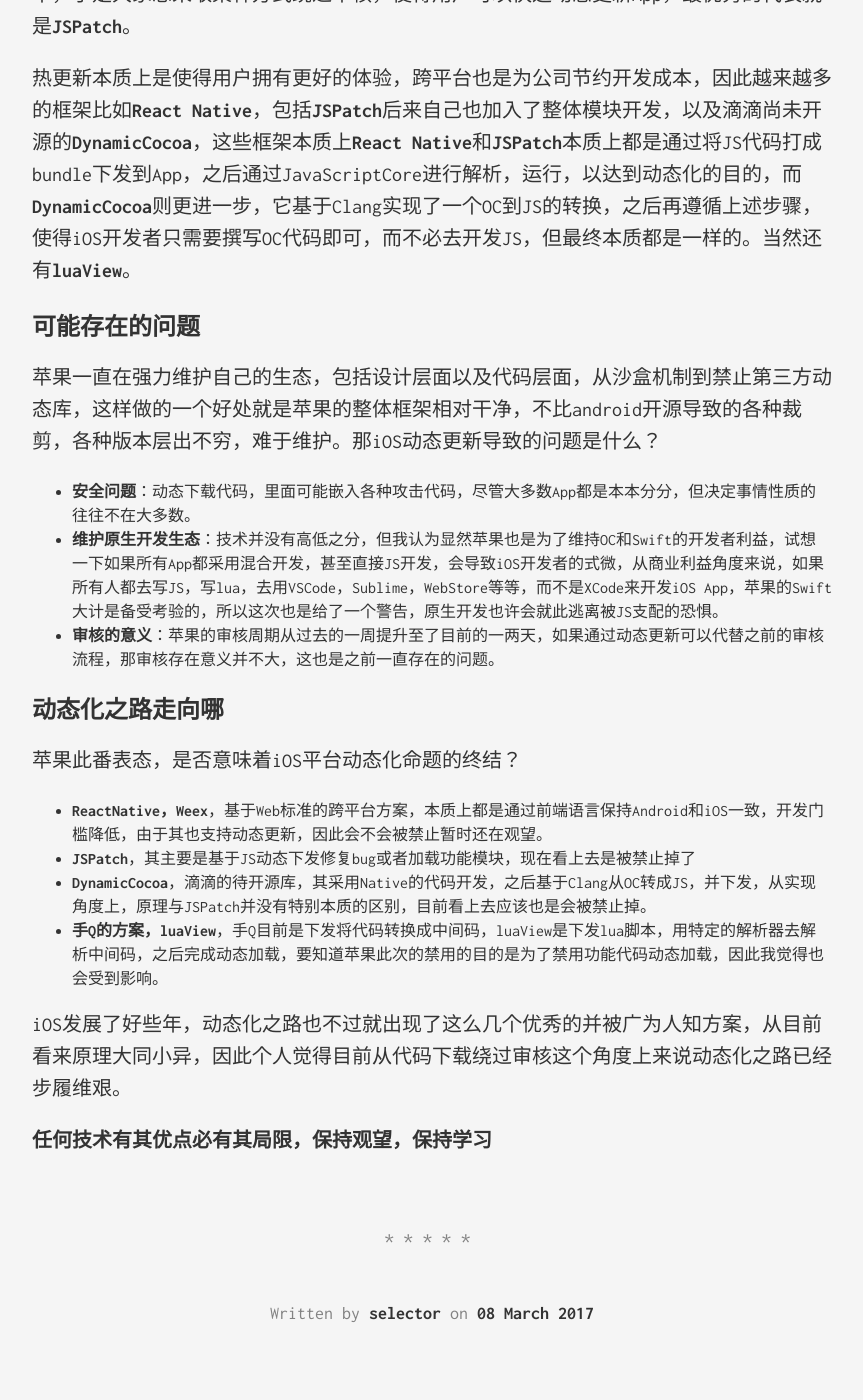
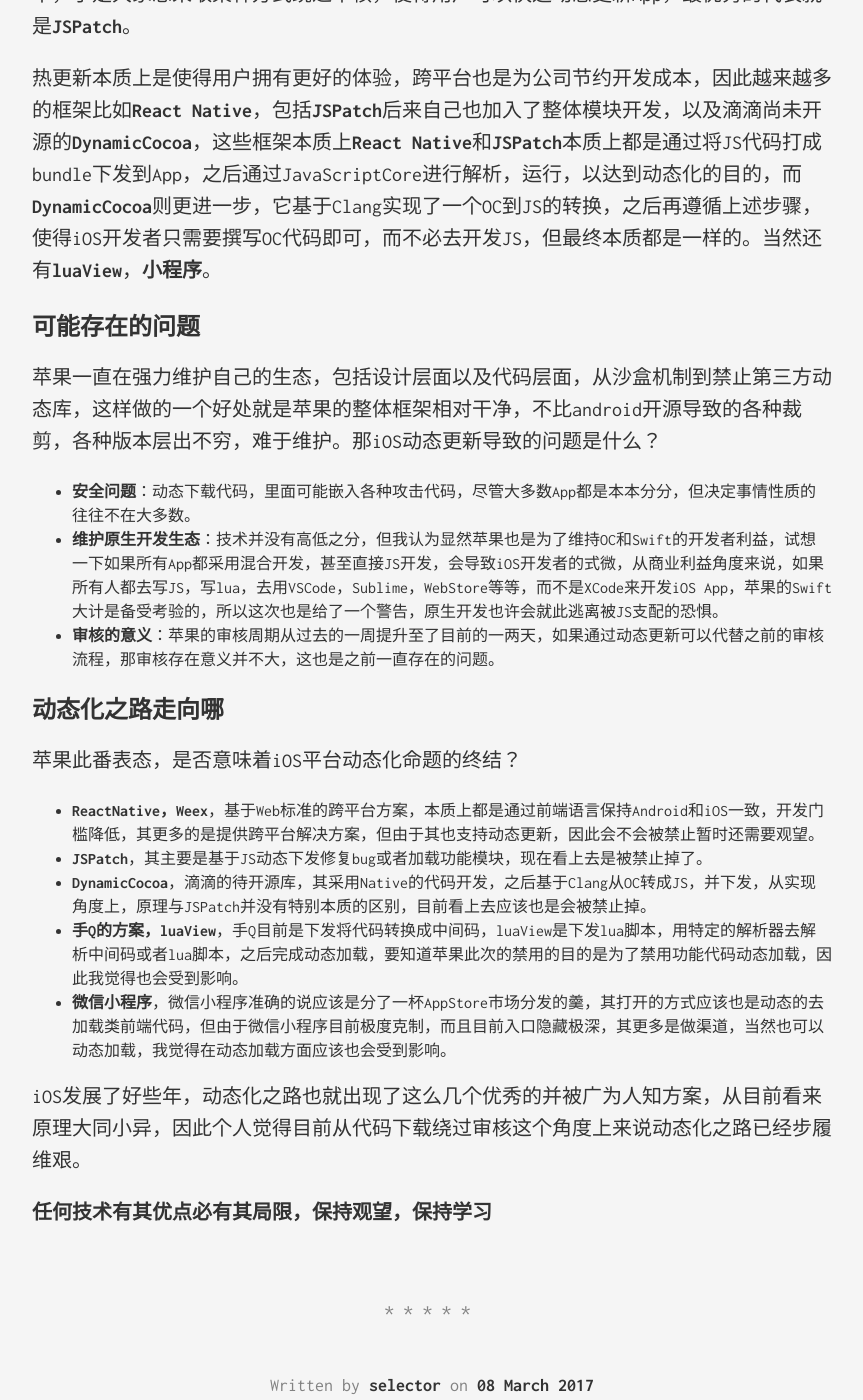
Before and after one commit to dash2014/dash2014.github.io-temp, a Jekyll site: the page built from _posts/2017-03-08-热更新.markdown, in a window 1280 px wide and 1400 px high, scrolled down 687 px. Shown: the whole window, without its empty margins (208-1071 px from the left). Built offline with Jekyll 4.4.1, drawn with Linux system fonts in a browser that asks for light colours.

Commit message:
补充说明

```diff
--- a/_posts/2017-03-08-热更新.markdown
+++ b/_posts/2017-03-08-热更新.markdown
@@ -12,7 +12,7 @@
 
 热更新的出现，最早是因为苹果上架周期时间长，进而导致市场上长期存在带有bug的App版本，于是大家想采取某种方式绕过审核，使得用户可以快速动态更新App，最优秀的代表就是**JSPatch**。
 
-热更新本质上是使得用户拥有更好的体验，跨平台也是为公司节约开发成本，因此越来越多的框架比如**React Native**，包括**JSPatch**后来自己也加入了整体模块开发，以及滴滴尚未开源的**DynamicCocoa**，这些框架本质上**React Native**和**JSPatch**本质上都是通过将JS代码打成bundle下发到App，之后通过JavaScriptCore进行解析，运行，以达到动态化的目的，而**DynamicCocoa**则更进一步，它基于Clang实现了一个OC到JS的转换，之后再遵循上述步骤，使得iOS开发者只需要撰写OC代码即可，而不必去开发JS，但最终本质都是一样的。当然还有**luaView**。
+热更新本质上是使得用户拥有更好的体验，跨平台也是为公司节约开发成本，因此越来越多的框架比如**React Native**，包括**JSPatch**后来自己也加入了整体模块开发，以及滴滴尚未开源的**DynamicCocoa**，这些框架本质上**React Native**和**JSPatch**本质上都是通过将JS代码打成bundle下发到App，之后通过JavaScriptCore进行解析，运行，以达到动态化的目的，而**DynamicCocoa**则更进一步，它基于Clang实现了一个OC到JS的转换，之后再遵循上述步骤，使得iOS开发者只需要撰写OC代码即可，而不必去开发JS，但最终本质都是一样的。当然还有**luaView**，**小程序**。
 
 ## 可能存在的问题
 
@@ -25,11 +25,12 @@
 ## 动态化之路走向哪
 
 苹果此番表态，是否意味着iOS平台动态化命题的终结？
-- **ReactNative，Weex**，基于Web标准的跨平台方案，本质上都是通过前端语言保持Android和iOS一致，开发门槛降低，由于其也支持动态更新，因此会不会被禁止暂时还在观望。
-- **JSPatch**，其主要是基于JS动态下发修复bug或者加载功能模块，现在看上去是被禁止掉了
+- **ReactNative，Weex**，基于Web标准的跨平台方案，本质上都是通过前端语言保持Android和iOS一致，开发门槛降低，其更多的是提供跨平台解决方案，但由于其也支持动态更新，因此会不会被禁止暂时还需要观望。
+- **JSPatch**，其主要是基于JS动态下发修复bug或者加载功能模块，现在看上去是被禁止掉了。
 - **DynamicCocoa**，滴滴的待开源库，其采用Native的代码开发，之后基于Clang从OC转成JS，并下发，从实现角度上，原理与JSPatch并没有特别本质的区别，目前看上去应该也是会被禁止掉。
-- **手Q的方案，luaView**，手Q目前是下发将代码转换成中间码，luaView是下发lua脚本，用特定的解析器去解析中间码，之后完成动态加载，要知道苹果此次的禁用的目的是为了禁用功能代码动态加载，因此我觉得也会受到影响。
+- **手Q的方案，luaView**，手Q目前是下发将代码转换成中间码，luaView是下发lua脚本，用特定的解析器去解析中间码或者lua脚本，之后完成动态加载，要知道苹果此次的禁用的目的是为了禁用功能代码动态加载，因此我觉得也会受到影响。
+- **微信小程序**，微信小程序准确的说应该是分了一杯AppStore市场分发的羹，其打开的方式应该也是动态的去加载类前端代码，但由于微信小程序目前极度克制，而且目前入口隐藏极深，其更多是做渠道，当然也可以动态加载，我觉得在动态加载方面应该也会受到影响。
 
-iOS发展了好些年，动态化之路也不过就出现了这么几个优秀的并被广为人知方案，从目前看来原理大同小异，因此个人觉得目前从代码下载绕过审核这个角度上来说动态化之路已经步履维艰。
+iOS发展了好些年，动态化之路也就出现了这么几个优秀的并被广为人知方案，从目前看来原理大同小异，因此个人觉得目前从代码下载绕过审核这个角度上来说动态化之路已经步履维艰。
 
 **任何技术有其优点必有其局限，保持观望，保持学习**
```
